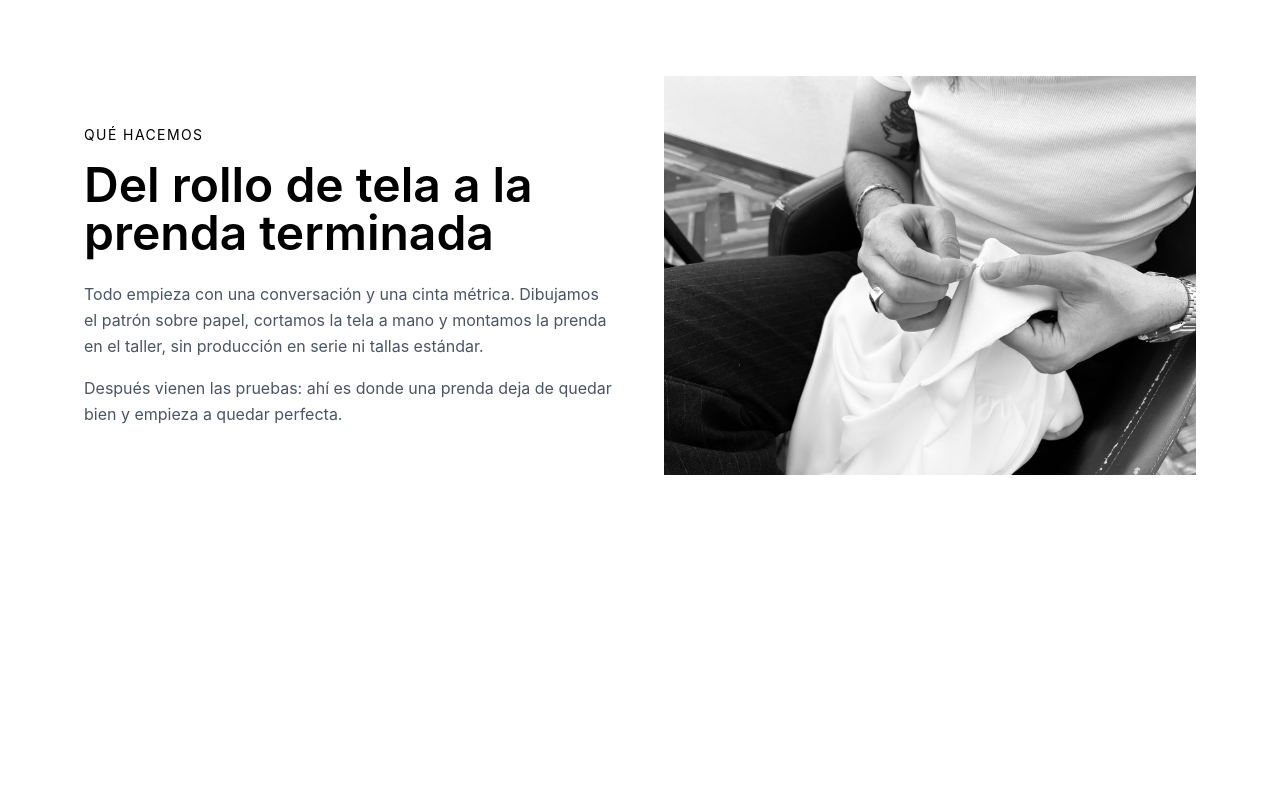
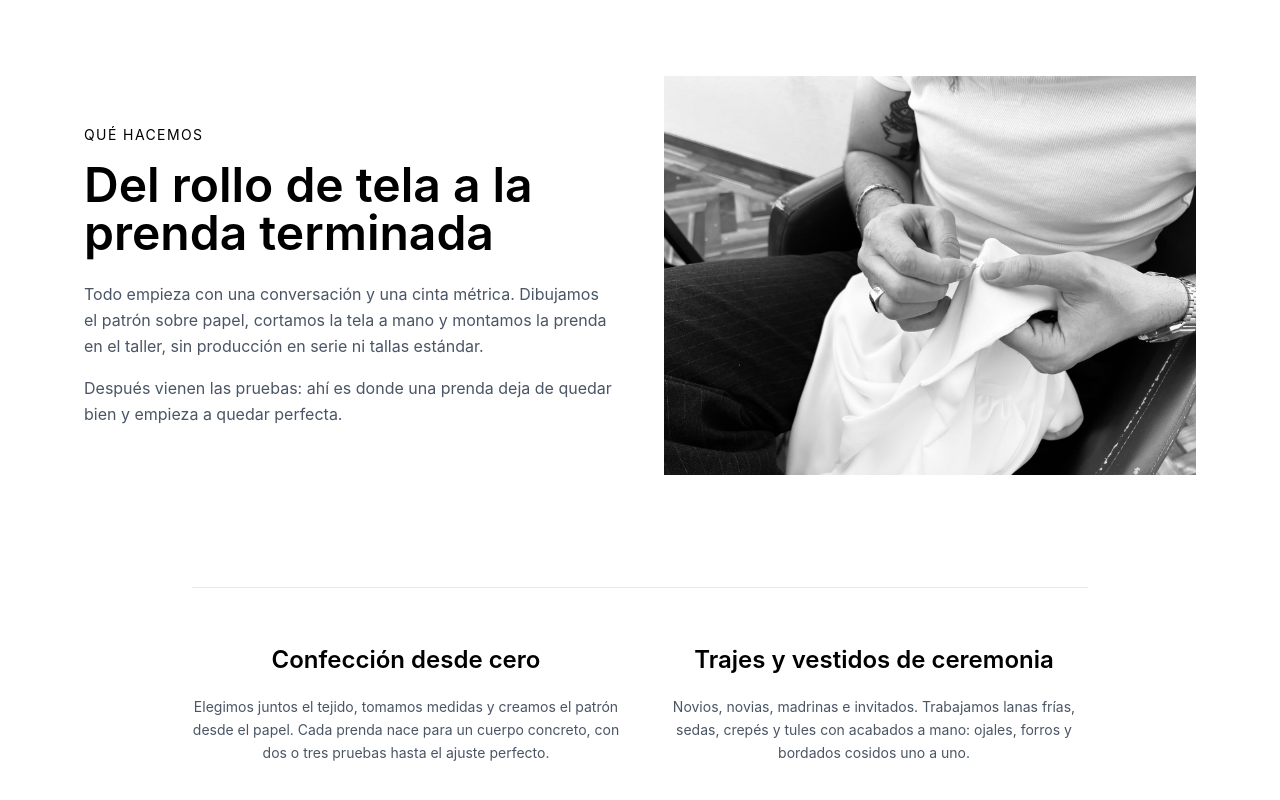
Before and after one commit to andreaperezgon/equisibe-frontend, a Vue app: page / in a window 1280 px wide. Shown: the part 660-1460 px from the top of the page. Before the commit the page ends 1247 px from the top, so only its background shows below. Built offline with nearby package versions, Linux system fonts and the light colour scheme.

Commit message:
refactor: update home services section

```diff
--- a/src/components/home/HomeServices.vue
+++ b/src/components/home/HomeServices.vue
@@ -0,0 +1,37 @@
+<script setup>
+const services = [
+  {
+    title: 'Confección desde cero',
+    description:
+      'Elegimos juntos el tejido, tomamos medidas y creamos el patrón desde el papel. Cada prenda nace para un cuerpo concreto, con dos o tres pruebas hasta el ajuste perfecto.',
+  },
+  {
+    title: 'Trajes y vestidos de ceremonia',
+    description:
+      'Novios, novias, madrinas e invitados. Trabajamos lanas frías, sedas, crepés y tules con acabados a mano: ojales, forros y bordados cosidos uno a uno.',
+  },
+
+]
+</script>
+
+<template>
+  <section class="mx-auto max-w-6xl px-5 pb-20 md:pb-28">
+    <div
+      class="mx-auto grid max-w-4xl gap-10 border-t border-gray-200 pt-14 md:grid-cols-2"
+    >
+      <article
+        v-for="service in services"
+        :key="service.title"
+        class="text-center"
+      >
+        <h3 class="text-2xl font-semibold">
+          {{ service.title }}
+        </h3>
+
+        <p class="mt-5 text-sm leading-relaxed text-gray-600">
+          {{ service.description }}
+        </p>
+      </article>
+    </div>
+  </section>
+</template>
--- a/src/views/HomeView.vue
+++ b/src/views/HomeView.vue
@@ -1,12 +1,13 @@
 <script setup>
 import HomeHero from '../components/home/HomeHero.vue'
 import HomeAbout from '../components/home/HomeAbout.vue'
-
+import HomeServices from '../components/home/HomeServices.vue'
 </script>
 
 <template>
   <main>
     <HomeHero />
     <HomeAbout />
+    <HomeServices />
   </main>
 </template>
```
